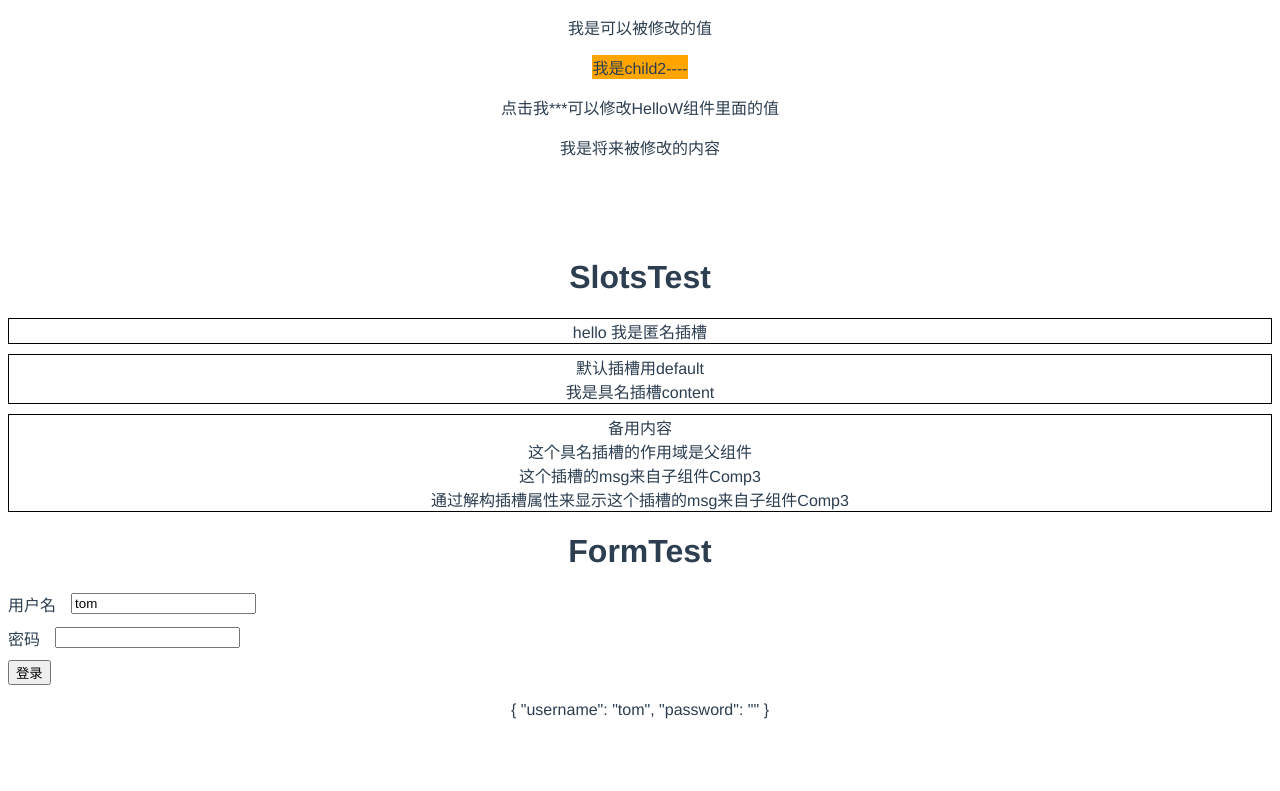
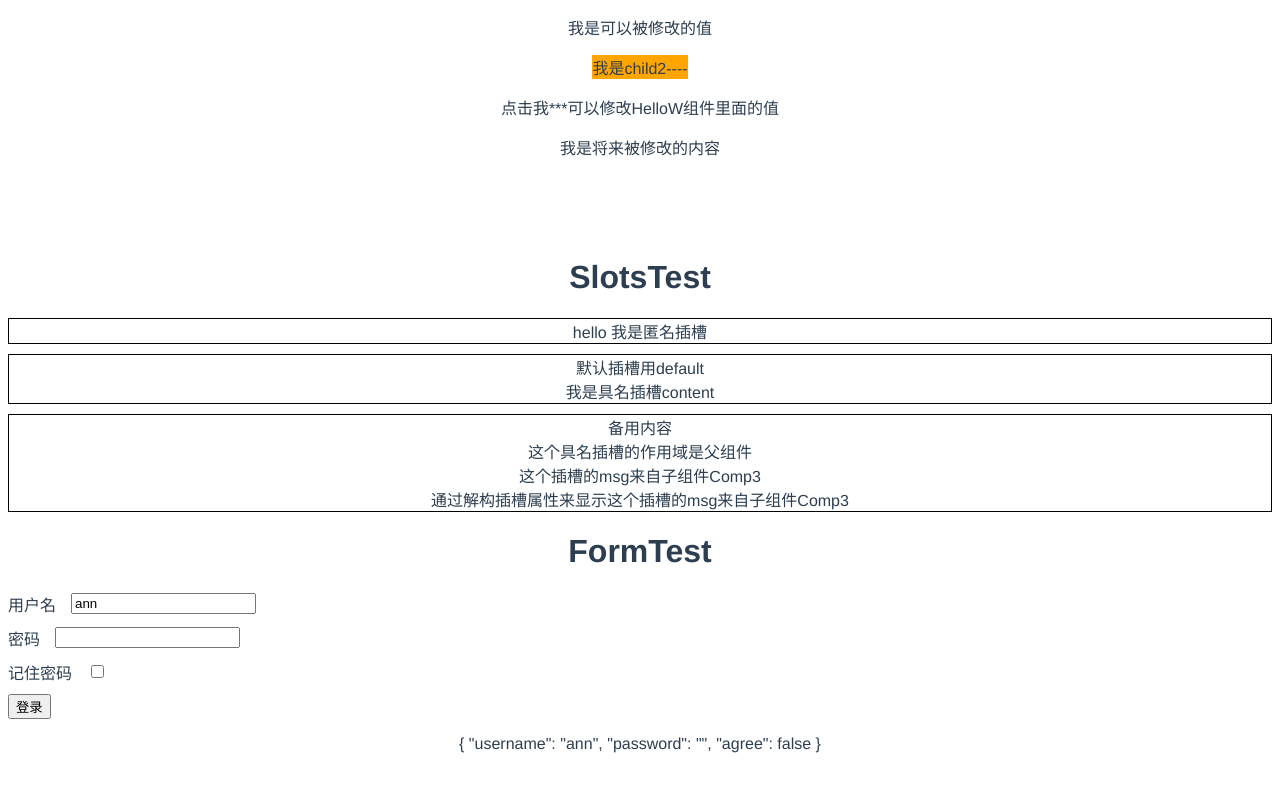
Before and after one commit to youngleish/vue-demo, a Vue app: page / in a window 1280 px wide. Shown: the part 807-1598 px from the top of the page. Built offline with nearby package versions, Linux system fonts and the light colour scheme.

Commit message:
add checkbox v-model

```diff
--- /dev/null
+++ b/src/components/form/VCheckedbox.vue
@@ -0,0 +1,30 @@
+<template>
+    <div>
+        <input :checked="checked" @change="handleChange" v-bind="$attrs">
+    </div>
+</template>
+
+<script>
+    export default {
+        model: {
+            prop: "checked",
+            event: 'change'
+        },
+        inheritAttrs: false,
+        props: {
+            checked: {
+                type: Boolean,
+                default: false
+            }
+        },
+        methods: {
+            handleChange(e) {
+                this.$emit('change', e.target.checked)
+            }
+        },
+    }
+</script>
+
+<style lang="scss" scoped>
+
+</style>
--- a/src/components/form/VForm.vue
+++ b/src/components/form/VForm.vue
@@ -5,7 +5,6 @@
 </template>
 
 <script>
-import { Promise } from 'q';
 export default {
   props: {
     model: {
@@ -19,23 +18,24 @@ import { Promise } from 'q';
   provide() {
     return {
       form: this // 传递form实例给后代，比如formItem 进行校验
-            }
+    };
   },
   methods: {
     validate(cb) {
       // 调用孩子的校验函数, map的结果是包含若干个Promise的数组
       const tasks = this.$children
         .filter(item => item.prop)
-                .map(item => item.validata())
-
+        .map(item => {
+          item.validata();
+        });
+      // console.log(tasks);
       Promise.all(tasks)
         .then(() => cb(true))
         .catch(() => cb(false));
     }
-        },
   }
+};
 </script>
 
 <style lang="scss~~" scoped>
-
 </style>
--- a/src/components/form/VInput.vue
+++ b/src/components/form/VInput.vue
@@ -2,30 +2,36 @@
   <div>
     <!-- 自定义组件要实现v-model 必须实现:value 和 @input事件 -->
     <!-- $attrs存放的是props以外父组件传过来的属性 -->
-        <input :value="value" @input="handleInput" v-bind="$attrs">
+    <input :value="value" @input="handleInput" v-bind="$attrs" />
   </div>
 </template>
 
 <script>
 export default {
   inheritAttrs: false, // 避免顶层容器继承属性
+  inject: ["form"],
   props: {
     value: {
       type: String,
-                default: ''
+      default: ""
+    }
   },
+  created() {
+    // 祖辈provide的值可以被后代组件修改
+    this.form.model.username = "ann";
+    // console.log(this.$parent);
   },
   methods: {
     handleInput(e) {
       // 通知父组件数据发生了变化（单向数据流，父级把值传给我，我通知父级值发生变化）
-                this.$emit("input", e.target.value)
+      this.$emit("input", e.target.value);
       // 通知父组件formItem进行校验
-               this.$parent.$emit("validate")
+      //   this.$parent.$emit("validate");
+      this.$emit("validate");
     }
-        },
   }
+};
 </script>
 
 <style lang="scss" scoped>
-
 </style>
--- a/src/components/form/index.vue
+++ b/src/components/form/index.vue
@@ -1,12 +1,15 @@
 <template>
   <div>
     <h1>FormTest</h1>
-        <VForm :model='model' :rules="rules" ref="loginForm">
-            <VFormItem label="用户名" prop="username">
+    <VForm :model="model" :rules="rules" ref="loginForm">
+      <VFormItem label="用户名" prop="username" >
         <VInput v-model="model.username"></VInput>
       </VFormItem>
       <VFormItem label="密码" prop="password">
         <VInput v-model="model.password" type="password"></VInput>
+      </VFormItem>
+      <VFormItem label="记住密码" prop="agree">
+        <VCheckedbox v-model="model.agree" type="checkbox"></VCheckedbox>
       </VFormItem>
       <VFormItem>
         <button @click="onLogin">登录</button>
@@ -17,47 +20,48 @@
 </template>
 
 <script>
-import VInput from './VInput.vue';
-import VFormItem from './VFormItem.vue';
-import VForm from './VForm.vue';
+import VInput from "./VInput.vue";
+import VCheckedbox from './VCheckedbox.vue';
+import VFormItem from "./VFormItem.vue";
+import VForm from "./VForm.vue";
 export default {
   components: {
-           VInput, VFormItem, VForm
+    VInput,
+    VFormItem,
+    VForm,
+    VCheckedbox
   },
   data() {
     return {
       model: {
-                   username: 'tom',
-                   password: ''
+        username: "tom",
+        password: "",
+        agree: false
       },
       rules: {
-                   username: [
-                       {required: true, message: "请输入用户名"}
-                   ],
-                   password: [
-                      {required: true, message: "请输入密码"}
-                   ]
+        username: [{ required: true, message: "请输入用户名" }],
+        password: [{ required: true, message: "请输入密码" }],
+        agree: [{required: true, message: "请阅读登录协议，并勾选已读"}]
       }
-
-           }
+    };
   },
   methods: {
     handleValue(e) {
-               this.model.username = e
+      this.model.username = e;
     },
     onLogin() {
-               this.$refs.loginForm.validate((isValidate) => {
+      // 传给校验函数一个回调函数，校验函数在回调函数中传校验结果
+      this.$refs.loginForm.validate(isValidate => {
         if (isValidate) {
-                       alert("校验成功")
+          alert("校验成功");
         } else {
-                       alert("校验失败")
+          alert("校验失败");
         }
-               })
+      });
     }
-       },
   }
+};
 </script>
 
 <style lang="scss" scoped>
-
 </style>
```
Lines whose indentation alone changed are shown as unchanged.
